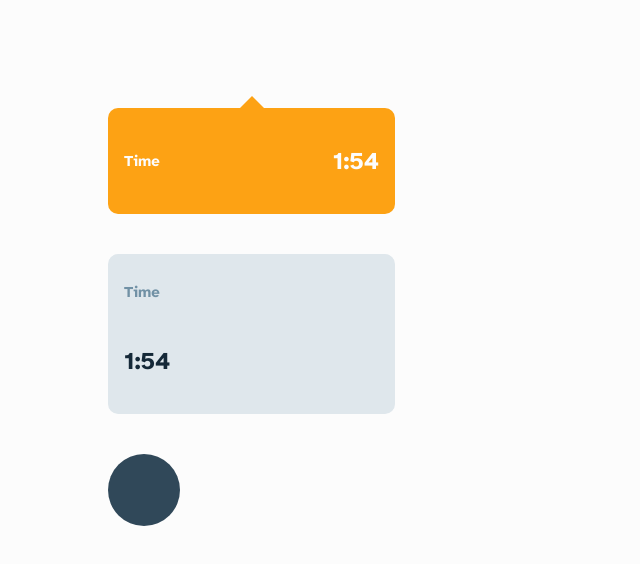
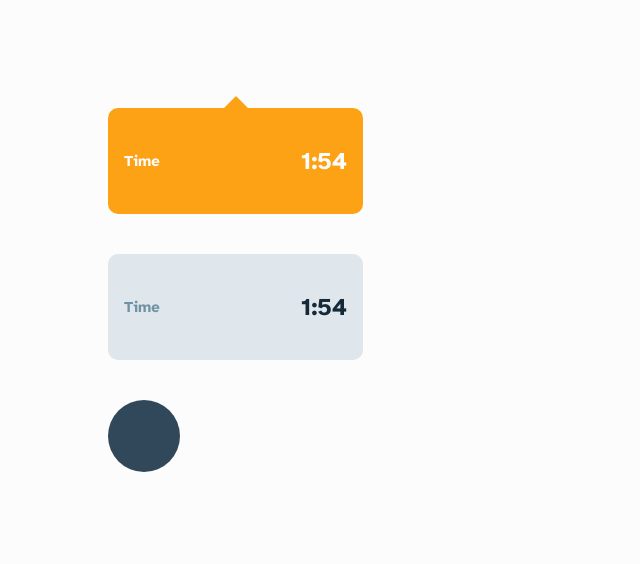
Before and after one commit to ChrisKlp/memory-game, a React (Create React App) app: page / in a window 1280 px wide. Shown: the top 564 px of the page, without its empty margins (0-640 px from the left). Built offline with nearby package versions, Linux system fonts and the light colour scheme.

Commit message:
Create game footer

```diff
--- a/src/components/StatusCard.tsx
+++ b/src/components/StatusCard.tsx
@@ -6,6 +6,7 @@ const Wrapper = styled('div', {
   display: 'grid',
   justifyItems: 'center',
   padding: '1rem',
+  width: '100%',
   maxWidth: '25.5rem',
   backgroundColor: '$blue100',
   borderRadius: '0.5rem',
@@ -13,73 +14,48 @@ const Wrapper = styled('div', {
 
   '@md': {
     padding: '1.4rem 1.6rem',
-    justifyItems: 'start',
-    borderRadius: '1rem',
-    gap: '0.5rem',
-  },
-
-  '@xl': {
     gridAutoFlow: 'column',
     justifyContent: 'space-between',
     alignItems: 'center',
+    borderRadius: '1rem',
+    gap: '0.5rem',
   },
 
   variants: {
     isActive: {
       true: {
         backgroundColor: '$orange500',
-      },
-    },
-    isPlayer: {
-      true: {
+
         '&::after': {
           position: 'absolute',
           justifySelf: 'center',
           bottom: '100%',
           borderLeft: '0.8rem solid transparent',
           borderRight: '0.8rem solid transparent',
-          borderBottom: '0.8rem solid $blue100',
+          borderBottom: '0.8rem solid $orange500',
           content: '',
-        },
 
-        '@md': {
-          gridAutoFlow: 'column',
-          justifyContent: 'space-between',
-          alignItems: 'center',
-
-          '&::after': {
+          '@md': {
             borderWidth: '0 1.2rem 1.2rem 1.2rem',
           },
-        },
 
-        '@xl': {
-          '&::after': {
+          '@xl': {
             borderWidth: '0 1.9rem 1.9rem 1.9rem',
           },
         },
       },
     },
-  },
-
-  compoundVariants: [
-    {
-      isActive: true,
-      isPlayer: true,
-      css: {
-        '&::after': {
-          borderBottom: '0.8rem solid $orange500',
-
-          '@md': {
-            borderBottomWidth: '1.2rem',
-          },
-
-          '@xl': {
-            borderBottomWidth: '1.9rem',
-          },
+    isPlayer: {
+      true: {
+        '@md': {
+          gridAutoFlow: 'row',
+        },
+        '@lg': {
+          gridAutoFlow: 'column',
         },
       },
     },
-  ],
+  },
 });
 
 const Value = styled(Text, {
--- a/src/styles/globalStyles.ts
+++ b/src/styles/globalStyles.ts
@@ -3,6 +3,10 @@ import { globalCss } from './stitches.config';
 
 const globalStyles = globalCss({
   ...reset,
+
+  '*, *::before, *::after': {
+    boxSizing: 'border-box',
+  },
 
   html: {
     fontSize: '62.5%',
```
Also changed, not shown: src/components/Footer.tsx (added, +46 -0 lines).
